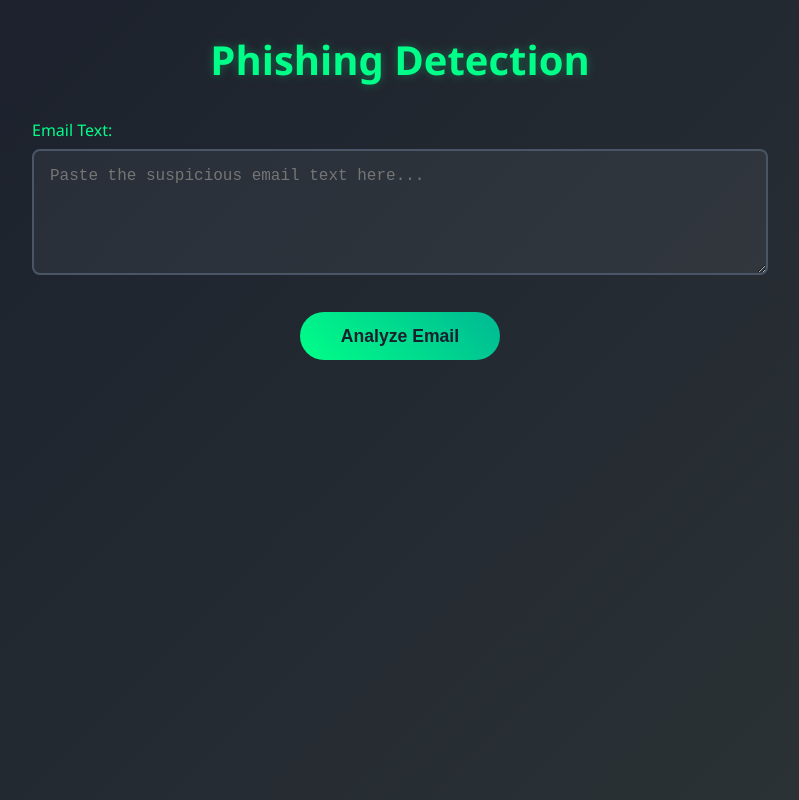
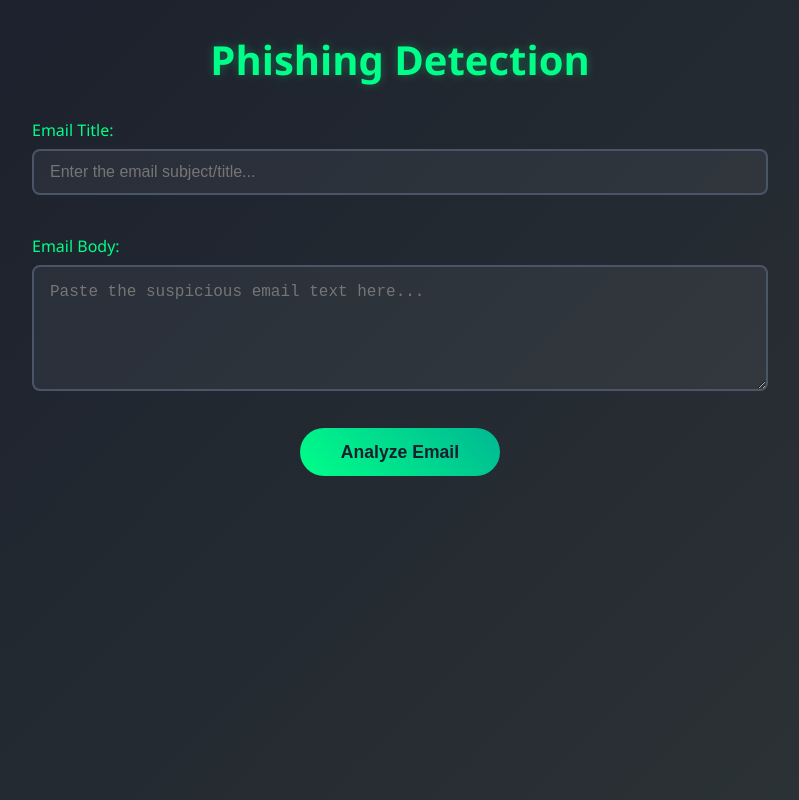
Before and after one commit to 21434809/AI-Powered-Phishing-Detection, an Angular app in the folder phishing-detection-frontend/: page / in a window 1280 px wide. Shown: the whole page, without its empty margins (240-1039 px from the left). Built offline with nearby package versions, Linux system fonts and the light colour scheme.

Commit message:
Refactor email submission; separate email title and body inputs, and update formatting for API request

```diff
--- a/phishing-detection-frontend/src/app/home/home.component.css
+++ b/phishing-detection-frontend/src/app/home/home.component.css
@@ -49,6 +49,24 @@ textarea.form-control {
 }
 
 textarea.form-control:focus {
+  outline: none;
+  border-color: #00ff88;
+  box-shadow: 0 0 0 2px rgba(0, 255, 136, 0.2);
+}
+
+input.form-control {
+  width: 100%;
+  padding: 0.75rem 1rem;
+  border: 2px solid #4a5568;
+  border-radius: 8px;
+  background-color: rgba(255, 255, 255, 0.05);
+  color: #e2e8f0;
+  font-size: 1rem;
+  transition: all 0.3s ease;
+  margin-bottom: 1rem;
+}
+
+input.form-control:focus {
   outline: none;
   border-color: #00ff88;
   box-shadow: 0 0 0 2px rgba(0, 255, 136, 0.2);
--- a/phishing-detection-frontend/src/app/home/home.component.html
+++ b/phishing-detection-frontend/src/app/home/home.component.html
@@ -2,7 +2,11 @@
   <h1>Phishing Detection</h1>
   <form (submit)="onSubmit()">
     <div class="form-group">
-      <label for="emailText">Email Text:</label>
+      <label for="emailTitle">Email Title:</label>
+      <input type="text" id="emailTitle" [(ngModel)]="emailTitle" name="emailTitle" class="form-control" placeholder="Enter the email subject/title...">
+    </div>
+    <div class="form-group">
+      <label for="emailText">Email Body:</label>
       <textarea id="emailText" [(ngModel)]="emailText" name="emailText" class="form-control" rows="5" placeholder="Paste the suspicious email text here..."></textarea>
     </div>
     <button type="submit" class="btn btn-primary" [disabled]="isLoading">
--- a/phishing-detection-frontend/src/app/home/home.component.ts
+++ b/phishing-detection-frontend/src/app/home/home.component.ts
@@ -9,6 +9,7 @@ import { HttpClient } from '@angular/common/http';
 })
 export class HomeComponent {
   emailText: string = '';
+  emailTitle: string = '';
   result: any;
   isLoading: boolean = false;
 
@@ -20,7 +21,11 @@ export class HomeComponent {
     this.isLoading = true;
     this.result = null;
 
-    this.http.post('http://127.0.0.1:5000/predict', { text: this.emailText })
+    const formattedText = `Subject: ${this.emailTitle}. Body: ${this.emailText}`;
+
+    this.http.post('http://127.0.0.1:5000/predict', {
+      text: formattedText
+    })
       .subscribe({
         next: (response) => {
           console.log(response);
```
